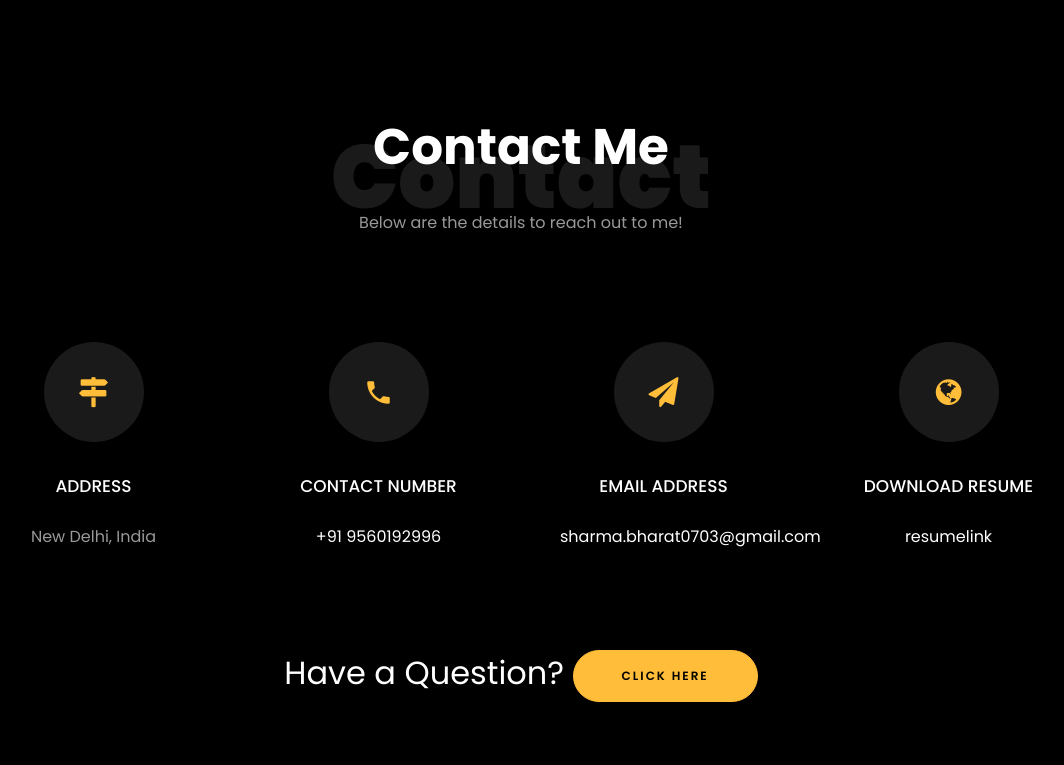
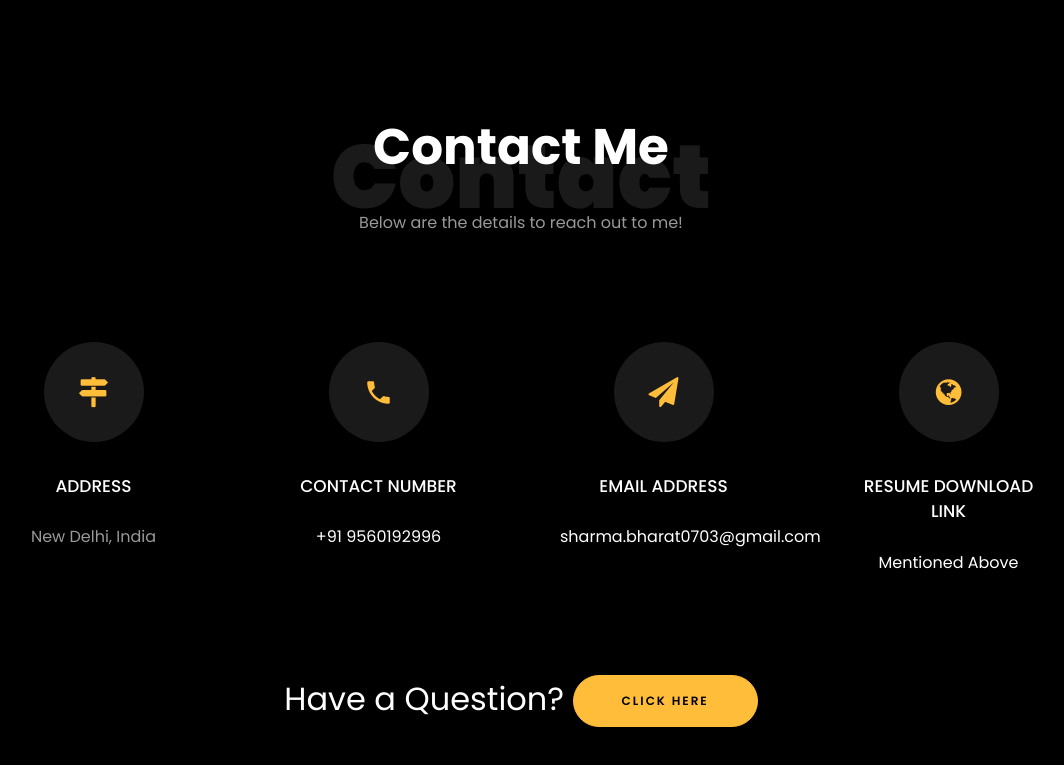
Before and after one commit to Bharatdungriyal/Bharatdungriyal.github.io, a plain HTML site: page index.html in a window 1280 px wide. Shown: the part 4301-5066 px from the top of the page, without its empty margins (119-1183 px from the left). Drawn offline with Linux system fonts and the light colour scheme; files whose address does not match are found by name.

Commit message:
Update index.html

```diff
--- a/index.html
+++ b/index.html
@@ -573,8 +573,8 @@
           		<div class="icon d-flex align-items-center justify-content-center">
           			<span class="icon-globe"></span>
           		</div>
-          		<h3 class="mb-4">Download Resume</h3>
-	            <p><a href="#">resumelink</a></p>
+          		<h3 class="mb-4"> Resume Download Link</h3>
+	            <p><a href="#"> Mentioned Above</a></p>
 	          </div>
           </div>
 
```
